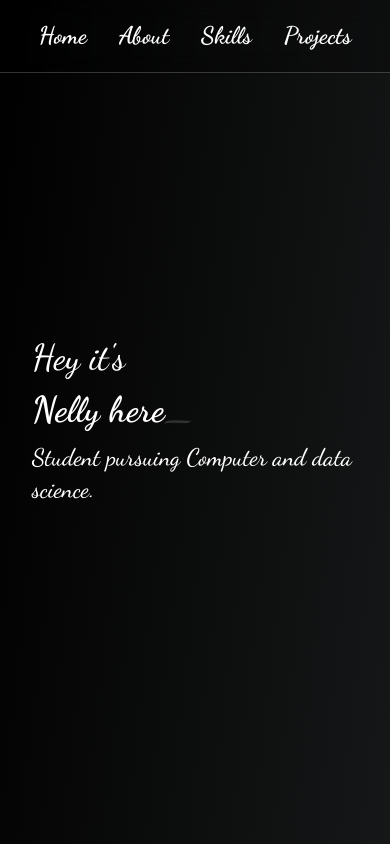
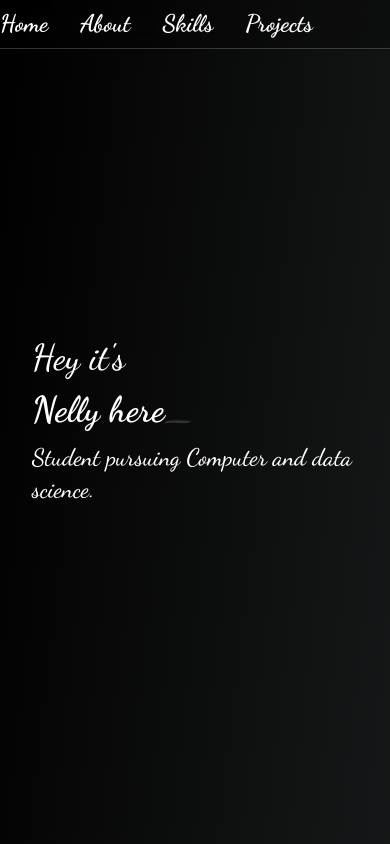
Before and after one commit to odainelly/Portfolio, a React (Vite) app: page / in a window 390 px wide. Shown: the top 844 px of the page. Built offline with nearby package versions, Linux system fonts and the light colour scheme; a web font is replaced by a local one.

Commit message:
update on nav responsiveness

```diff
--- a/src/components/Nav.jsx
+++ b/src/components/Nav.jsx
@@ -8,13 +8,9 @@ import { CiLinkedin } from "react-icons/ci";
 
 const Nav = () => {
   return (
-    <nav className=" fixed top-0 left-0 w-full z-[9999] backdrop-blur-md bg-transparent/20 border-b border-white/20 shadow-sm sm:max-w-[100%]">
+    <nav className=" fixed top-0 left-0 w-full z-[9999] backdrop-blur-md bg-transparent/20 border-b border-white/20 shadow-sm sm:max-w-[100%] ">
       <div className='container mx-auto flex sm:justify-start justify-between items-center   py-2 px-auto'>
 
-        <div className=" max-w-7xl mx-auto px-4 py-3 flex items-center justify-between ">
-        {/* <Link to="/" className="text-2xl font-bold text-white">
-          MyBrand
-        </Link> */}
 
             <ul className="flex flex-grow lg:justify-center md:justify-center justify-start w-full space-x-8 m-auto text-2xl">
 
@@ -40,7 +36,7 @@ const Nav = () => {
 
 
 
-      </div>
+
 
        <div className="   space-x-2 gap-2 hidden sm:flex">
 					<NavBarIcon
```
Lines whose indentation alone changed are shown as unchanged.
